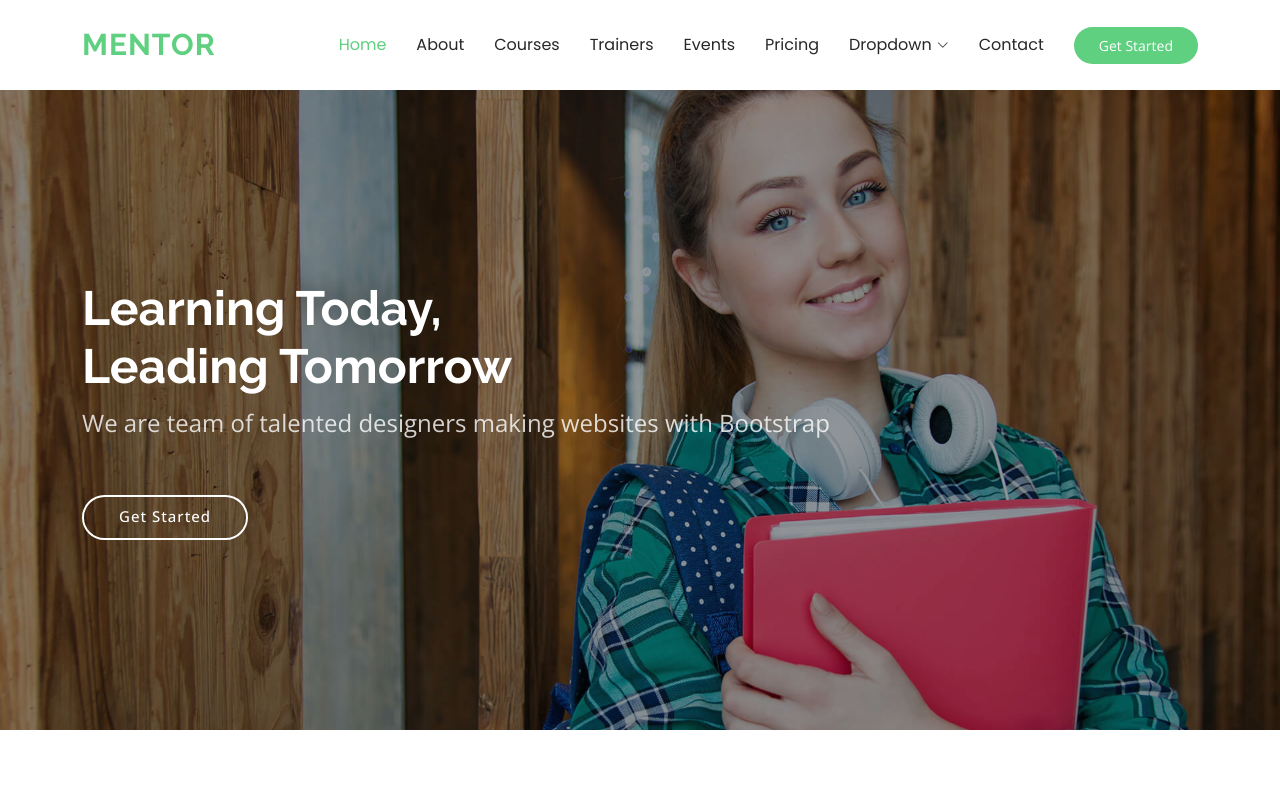
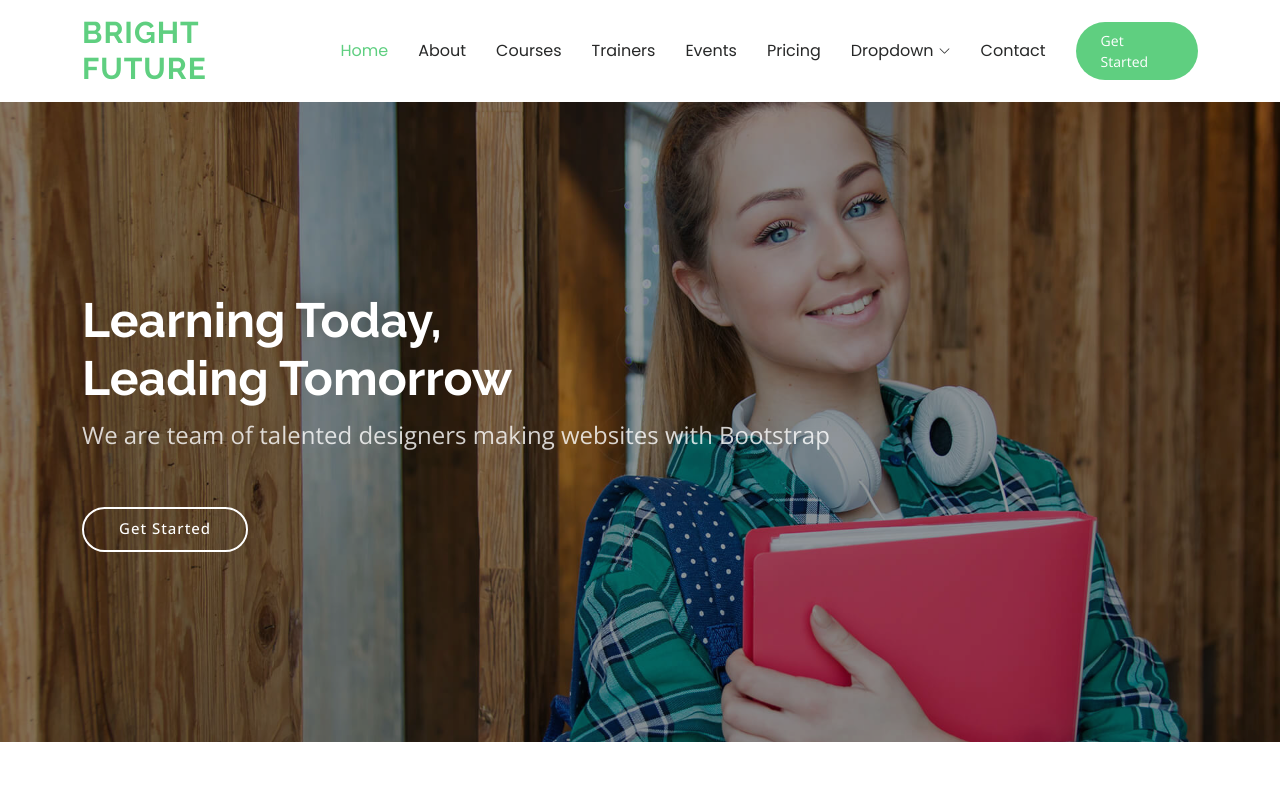
Before and after one commit to betterfuturetech/brightfuture.github.io, a plain HTML site: page index.html in a window 1280 px wide. Shown: the top 787 px of the page. Drawn offline with nearby package versions, Linux system fonts and the light colour scheme.

Commit message:
Change site name from 'Mentor' to 'Bright Future'

```diff
--- a/index.html
+++ b/index.html
@@ -44,7 +44,7 @@
       <a href="index.html" class="logo d-flex align-items-center me-auto">
         <!-- Uncomment the line below if you also wish to use an image logo -->
         <!-- <img src="assets/img/logo.png" alt=""> -->
-        <h1 class="sitename">Mentor</h1>
+        <h1 class="sitename">Bright Future</h1>
       </a>
 
       <nav id="navmenu" class="navmenu">
```
